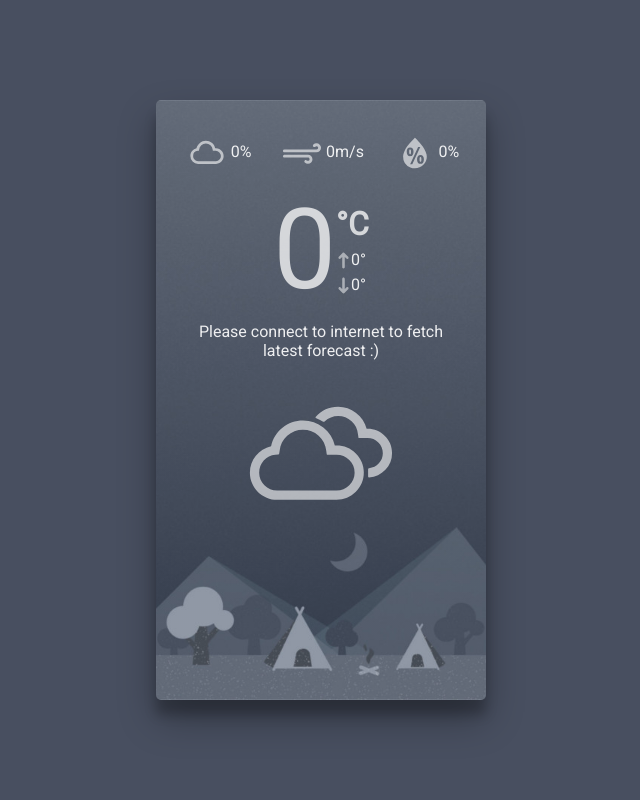
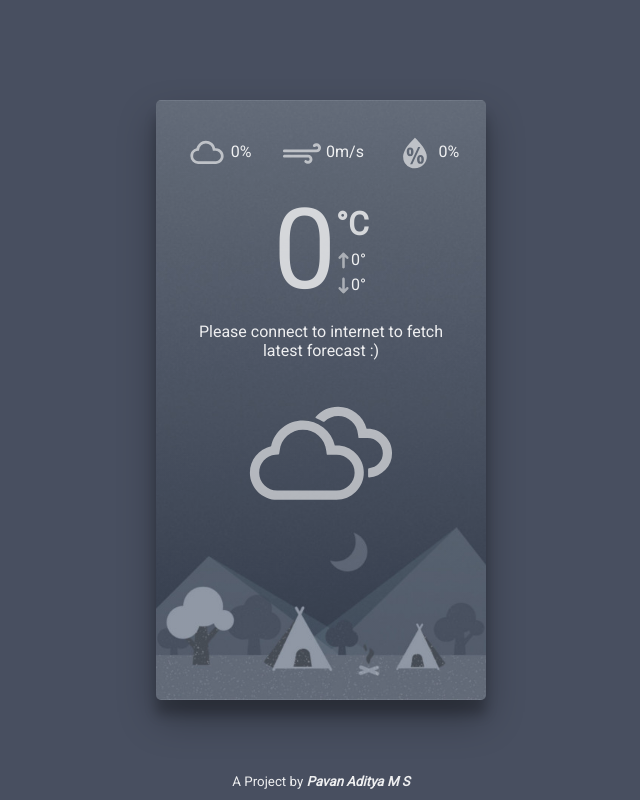
Before and after one commit to PavanAditya/weather-forecast-app, a Vue app: page / in a window 1280 px wide. Shown: the whole page, without its empty margins (319-959 px from the left). Built offline with nearby package versions, Linux system fonts and the light colour scheme; no server answers.

Commit message:
Footer Credits added

```diff
--- a/src/components/AppCredits.vue
+++ b/src/components/AppCredits.vue
@@ -1,15 +1,41 @@
 <template>
-  <div>
-
-  </div>
+  <footer>
+    <small>
+      A Project by
+      <b>
+        <a href="https://pavanaditya.com" target="_blank" rel="noopener">
+          <cite>Pavan Aditya M S</cite>
+        </a>
+      </b>
+    </small>
+  </footer>
 </template>
 
 <script>
-  export default {
+export default {
+  name: 'AppCredits',
 
+  props: {
+    year: {
+      type: Number,
+      required: true
+    },
+    blank: ' '
   }
+}
 </script>
 
 <style lang="scss" scoped>
+footer {
+  text-align: center;
+  position: absolute;
+  bottom: 10px;
+  visibility: hidden;
+}
 
+@media screen and (min-width: 450px) {
+  footer {
+    visibility: visible;
+  }
+}
 </style>
```
